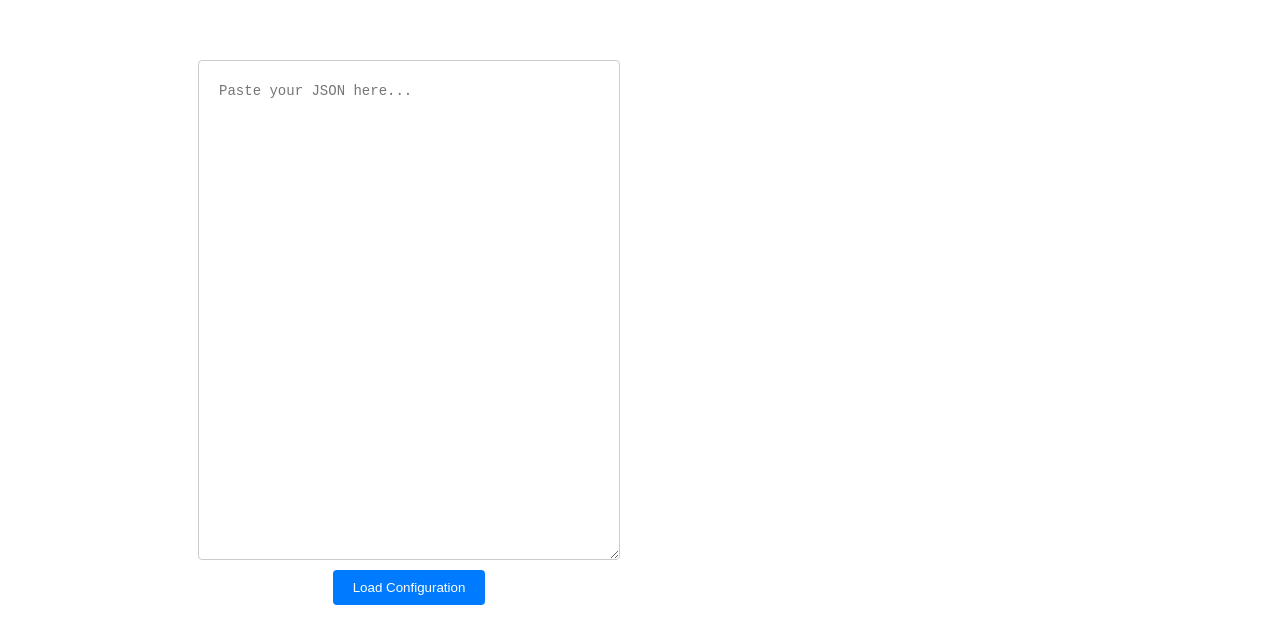
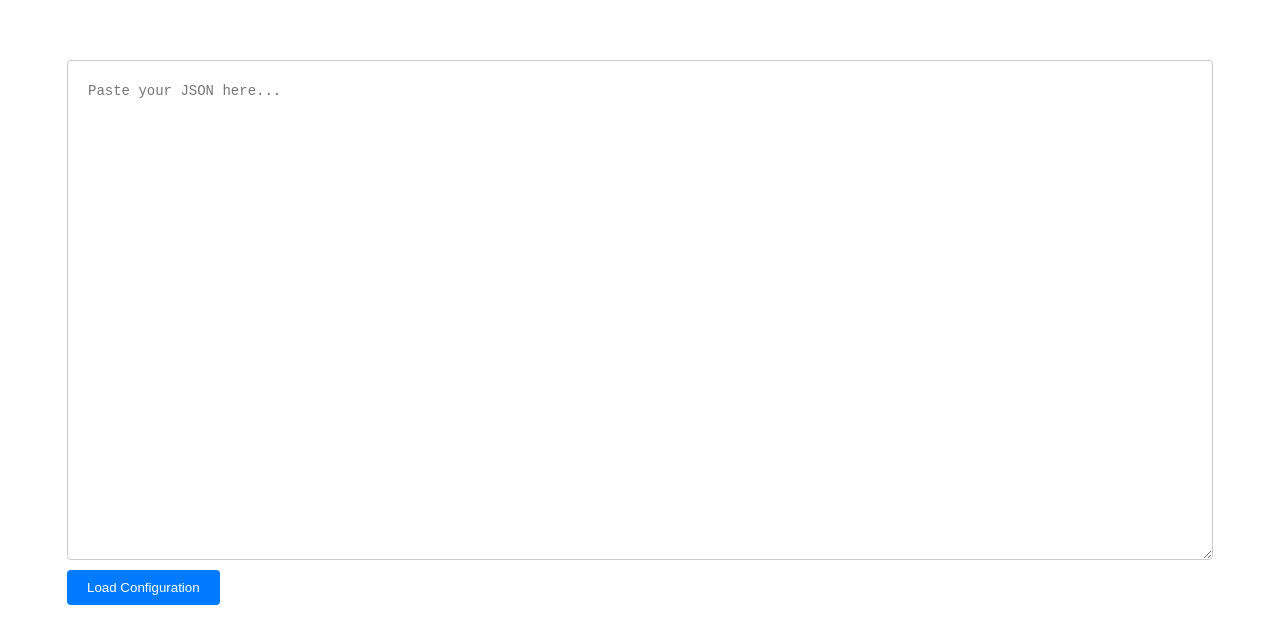
Before and after one commit to ivan-kalachikov/vc-deploy-modules, a Vue app: page / in a window 1280 px wide. Shown: the part 137-780 px from the top of the page. Built offline with nearby package versions, Linux system fonts and the light colour scheme; the HTML template or start-up script is replaced by a standard one.

Commit message:
fix: refactor

```diff
--- a/src/assets/main.css
+++ b/src/assets/main.css
@@ -28,8 +28,7 @@ a,
   }
 
   #app {
-    display: grid;
-    grid-template-columns: 1fr 1fr;
     padding: 0 2rem;
+    width: calc(100% - 30px);
   }
 }
--- a/src/components/JsonInput.vue
+++ b/src/components/JsonInput.vue
@@ -58,7 +58,6 @@ const handleSubmit = () => {
 
 button {
   width: fit-content;
-  margin: 0 auto;
   padding: 10px 20px;
   background: #007bff;
   color: white;
@@ -76,6 +75,5 @@ h2 {
   margin-bottom: 30px;
   font-size: 22px;
   font-weight: 600;
-  text-align: center;
 }
 </style>
--- a/src/components/ModuleList.vue
+++ b/src/components/ModuleList.vue
@@ -31,6 +31,11 @@ const getModuleId = (module: ModuleWithId) => {
   const id = module.Id || module.BlobName?.split('_')[0] || ''
   module._id = id
   return id
+}
+
+// Helper function to format module ID for display
+const formatModuleId = (id: string) => {
+  return id.replace(/^VirtoCommerce\./, '')
 }
 
 // Computed sorted sources
@@ -138,7 +143,7 @@ const moveModule = (moduleId: string, fromType: ModuleType, toType: ModuleType)
             class="module-item"
           >
             <div class="module-info">
-              <span class="module-id">{{ module.id }}</span>
+              <span class="module-id">{{ formatModuleId(module.id) }}</span>
             </div>
             <div class="module-controls">
               <select
```
